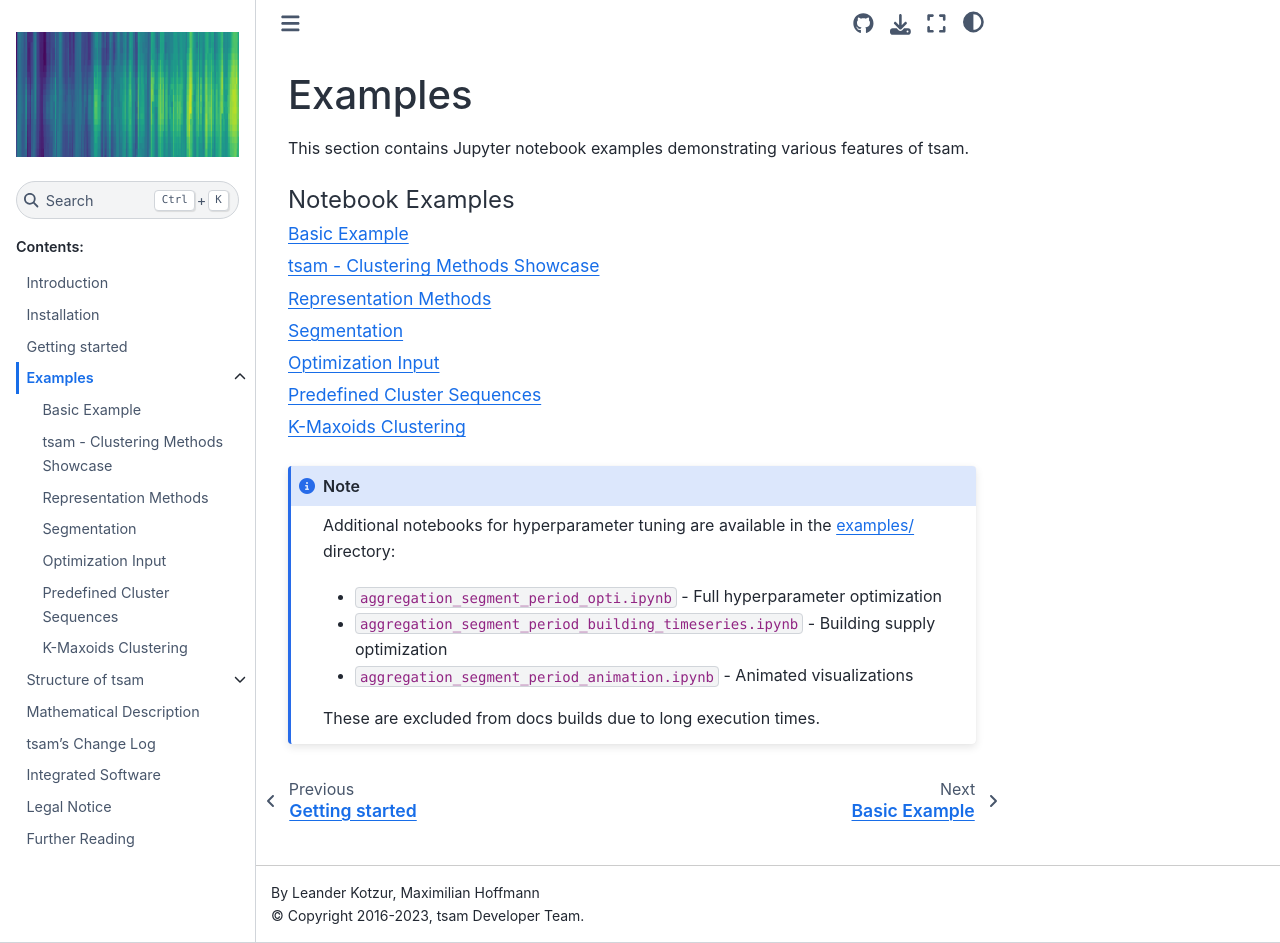
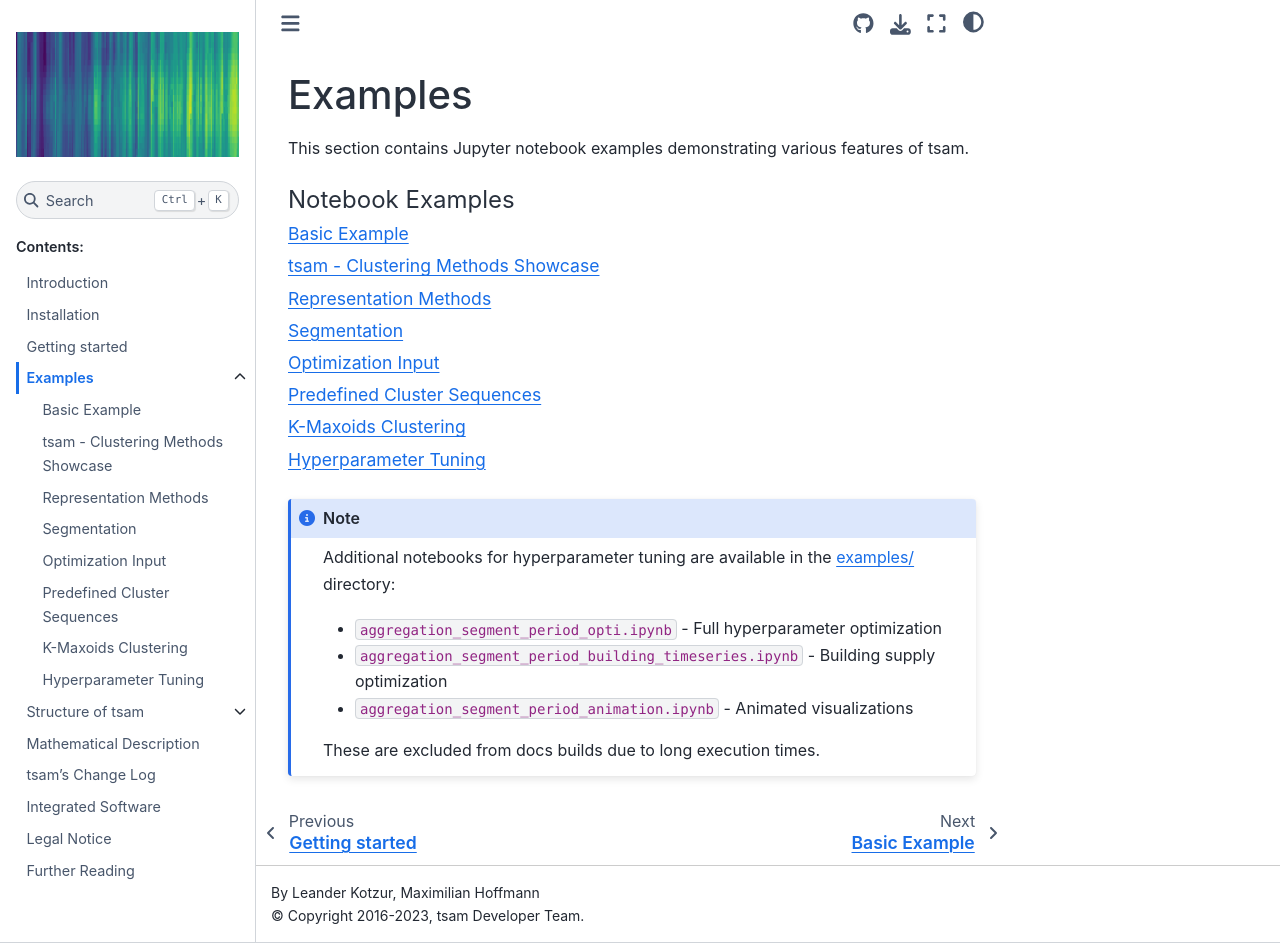
Before and after one commit to FZJ-IEK3-VSA/tsam, a Sphinx documentation site: the page built from docs/source/examples.rst, in a window 1280 px wide and 943 px high. Built offline with Sphinx 7.4.7 and the Sphinx Book theme 1.1.4, drawn with Linux system fonts in a browser that asks for light colours; formulas are drawn with MathJax 3.

Commit message:
Improve tuning notebook and add to docs

```diff
--- a/docs/source/examples.rst
+++ b/docs/source/examples.rst
@@ -15,6 +15,7 @@ This section contains Jupyter notebook examples demonstrating various features o
    examples_notebooks/aggregation_optiinput
    examples_notebooks/predefined_sequence_example
    examples_notebooks/example_k_maxoids
+   examples_notebooks/tuning_example
 
 .. note::
 
```
Also changed, not shown: docs/source/examples_notebooks/tuning_example.ipynb.
